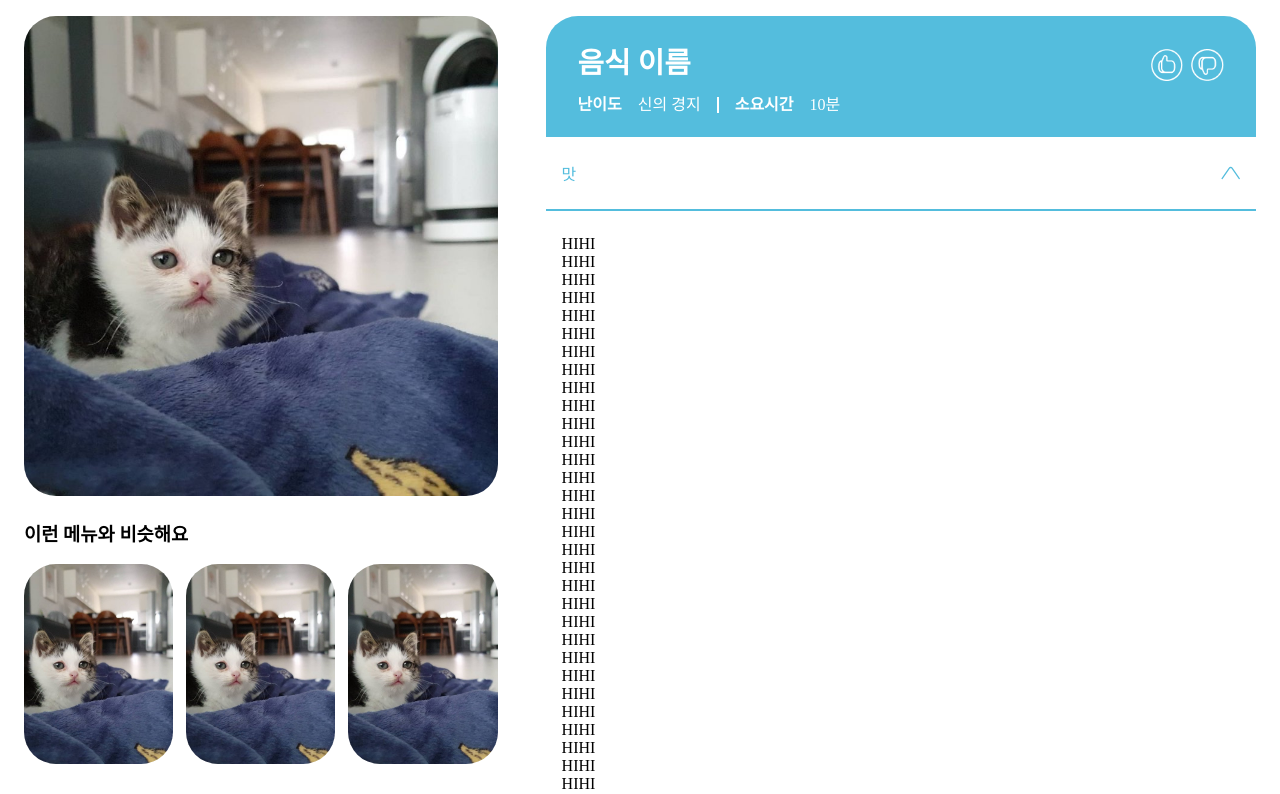
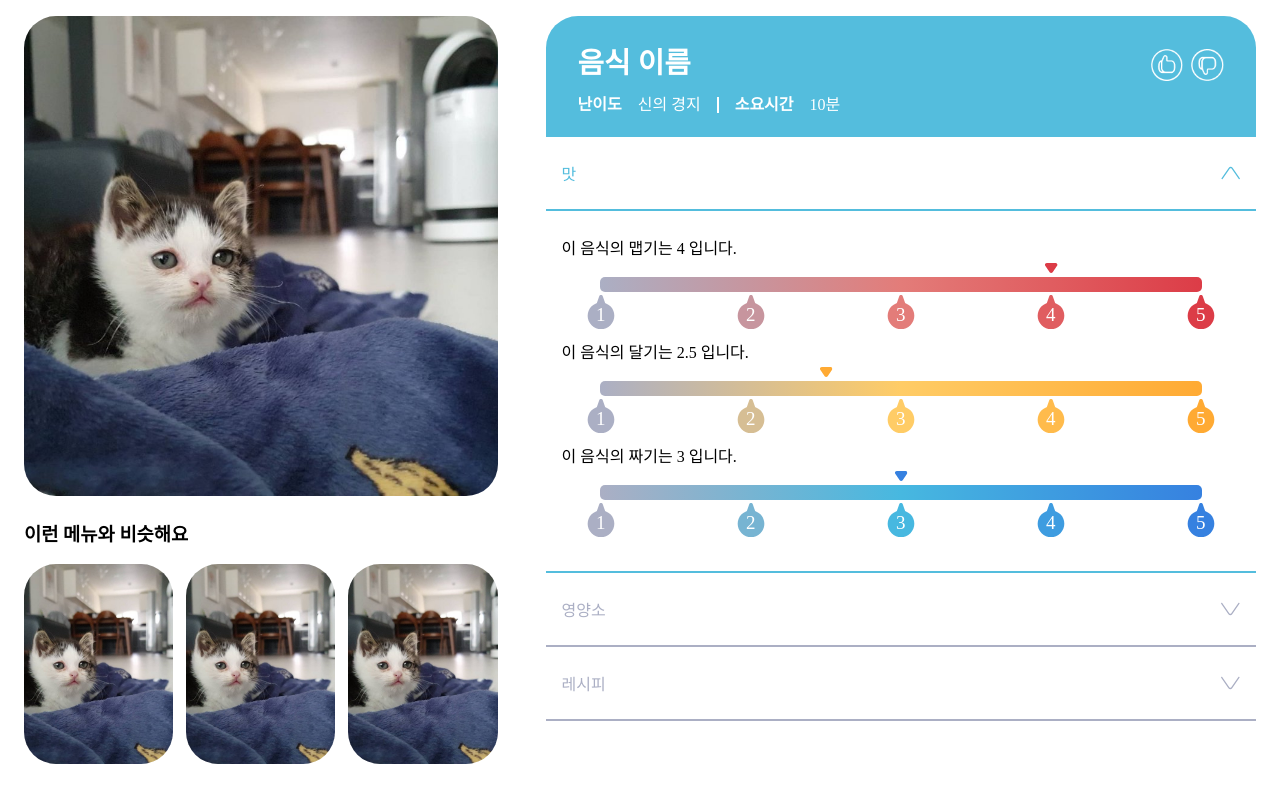
Before and after one commit to H0Kyun/favoreat, a Next.js app in the folder frontend/: page /receipe/1 in a window 1280 px wide. Shown: the top 794 px of the page. Built offline with nearby package versions, Linux system fonts and the light colour scheme.

Commit message:
design : 339

```diff
--- a/frontend/pages/receipe/[pid].tsx
+++ b/frontend/pages/receipe/[pid].tsx
@@ -11,13 +11,21 @@ import ReceipeTab from "@/present/layout/Receipe/ReceipeTab/ReceipeTab";
 
 import * as style from "@/present/layout/Receipe/pageStyle";
 
+import FlavorProgressListCompo from "@/present/common/FlavorProgress/FlavorProgressListCompo";
+import { FlavorInfo } from "@/types/FlavorProgress/FlavorSummaryTypes";
+
 export default function Receipe() {
+  const flavorList: Array<FlavorInfo> = [
+    { type: "spicy", value: 4 },
+    { type: "sweet", value: 2.5 },
+    { type: "salty", value: 3 },
+  ];
   //색상 선택
   const [selectIdx, setSelectedIdx] = useState(0);
   const [receipeArr, setReceipeArr] = useState<Array<ReceipeNavType>>([
     {
       category: "맛",
-      content: <div>HIHI<br />HIHI<br />HIHI<br />HIHI<br />HIHI<br />HIHI<br />HIHI<br />HIHI<br />HIHI<br />HIHI<br />HIHI<br />HIHI<br />HIHI<br />HIHI<br />HIHI<br />HIHI<br />HIHI<br />HIHI<br />HIHI<br />HIHI<br />HIHI<br />HIHI<br />HIHI<br />HIHI<br />HIHI<br />HIHI<br />HIHI<br />HIHI<br />HIHI<br />HIHI<br />HIHI<br />HIHI<br />HIHI<br />HIHI<br />HIHI<br />HIHI<br />HIHI<br />HIHI<br />HIHI<br />HIHI<br />HIHI<br /></div>,
+      content: <FlavorProgressListCompo flavors={flavorList} image={Test} />,
       isOpen: true,
     },
     {
--- a/frontend/present/common/FlavorProgress/FlavorProgressCompo.style.tsx
+++ b/frontend/present/common/FlavorProgress/FlavorProgressCompo.style.tsx
@@ -2,10 +2,26 @@ import styled from "styled-components";
 
 import ProgressIndicatorSvg from "@/assets/icon/ProgressIndicator.svg";
 import LevelSvg from "@/assets/icon/ProgressLevel.svg";
+import { theme } from "@/action/theme";
 
 const spicyColors = ["#ABAFC4", "#C7959E", "#E37C79", "#E05D60", "#DC3C47"];
 const sweetColors = ["#ABAFC4", "#D6BE94", "#FFCC66", "#FFBB4C", "#FFAA33"];
 const saltyColors = ["#ABAFC4", "#77B4D2", "#47B8E0", "#3E9CE0", "#3681E0"];
+
+export const ImgForMobile = styled.div`
+  display: none;
+  width: 100%;
+
+  img {
+    height: 30vh;
+    width: 100%;
+    object-fit: cover;
+  }
+
+  ${theme.devices.tablet} {
+    display: block;
+  }
+`;
 
 const chooseColor = (type: string) => {
   switch (type) {
@@ -21,8 +37,19 @@ const chooseColor = (type: string) => {
 export const Container = styled.div`
   display: flex;
   flex-direction: column;
-  width: 60%;
+  width: 100%;
   min-width: 300px;
+
+  ${theme.devices.tablet} {
+    width: 100%;
+  }
+`;
+
+export const ProgressBox = styled.div`
+  padding: 0 3vw;
+  ${theme.devices.tablet} {
+    padding: 0 8vw;
+  }
 `;
 
 export const Progress = styled.div<{ flavor: string }>`
@@ -66,6 +93,11 @@ const LevelIcon = styled(LevelSvg)`
   & path {
     fill: ${({ color }) => color};
   }
+
+  ${theme.devices.tablet} {
+    width: 30px;
+    height: 30px;
+  }
 `;
 
 const LevelText = styled.div`
@@ -76,6 +108,10 @@ const LevelText = styled.div`
   left: 50%;
   transform: translateX(-50%) translateY(-60%);
   color: #fff;
+
+  ${theme.devices.tablet} {
+    font-size: 15px;
+  }
 `;
 
 export const ProgressLevelWrapper = styled.div`
@@ -83,13 +119,17 @@ export const ProgressLevelWrapper = styled.div`
   flex-direction: row;
   justify-content: space-between;
   margin: 0 -1.2rem;
+
+  ${theme.devices.tablet} {
+    margin: 0 -0.9rem;
+  }
 `;
 
 const makeLevelList = (colorList: string[]) => {
   const list: JSX.Element[] = [];
   colorList.forEach((color, index) => {
     list.push(
-      <LevelWrapper>
+      <LevelWrapper key={index}>
         <LevelText>{index + 1}</LevelText>
         <LevelIcon color={color} />
       </LevelWrapper>,
--- a/frontend/present/common/FlavorProgress/FlavorProgressCompo.tsx
+++ b/frontend/present/common/FlavorProgress/FlavorProgressCompo.tsx
@@ -22,13 +22,13 @@ export default ({ value, type }: FlavorInfo) => {
         <span>
           이 음식의 {flavorTypeString}는 {value}&nbsp;입니다.
         </span>
-        <div>
+        <style.ProgressBox>
           <style.ProgressIndicator left={percentage} flavor={type} />
           <style.Progress flavor={type}></style.Progress>
-        </div>
-        <style.ProgressLevelWrapper>
-          {style.ProgressLevelList(type)}
-        </style.ProgressLevelWrapper>
+          <style.ProgressLevelWrapper>
+            {style.ProgressLevelList(type)}
+          </style.ProgressLevelWrapper>
+        </style.ProgressBox>
       </style.Container>
     </>
   );
--- a/frontend/present/common/FlavorProgress/FlavorProgressListCompo.tsx
+++ b/frontend/present/common/FlavorProgress/FlavorProgressListCompo.tsx
@@ -2,13 +2,21 @@ import {
   FlavorInfo,
   FlavorProps,
 } from "@/types/FlavorProgress/FlavorSummaryTypes";
+import Image from "next/image";
+import * as style from "./FlavorProgressCompo.style";
 import FlavorProgressCompo from "./FlavorProgressCompo";
 
-export default function FlavorProgressListCompo({ flavors }: FlavorProps) {
+export default function FlavorProgressListCompo({
+  flavors,
+  image,
+}: FlavorProps) {
   return (
     <>
-      {flavors.map((item: FlavorInfo, index) => (
-        <div key={index}>
+      <style.ImgForMobile>
+        <Image src={image} alt="" />
+      </style.ImgForMobile>
+      {flavors.map((item: FlavorInfo) => (
+        <div key={item.type}>
           <FlavorProgressCompo value={item.value} type={item.type} />
         </div>
       ))}
--- a/frontend/types/FlavorProgress/FlavorSummaryTypes.tsx
+++ b/frontend/types/FlavorProgress/FlavorSummaryTypes.tsx
@@ -14,4 +14,5 @@ export interface FlavorData {
 
 export type FlavorProps = {
   flavors: Array<FlavorInfo>;
+  image: StaticImageData;
 };
```
